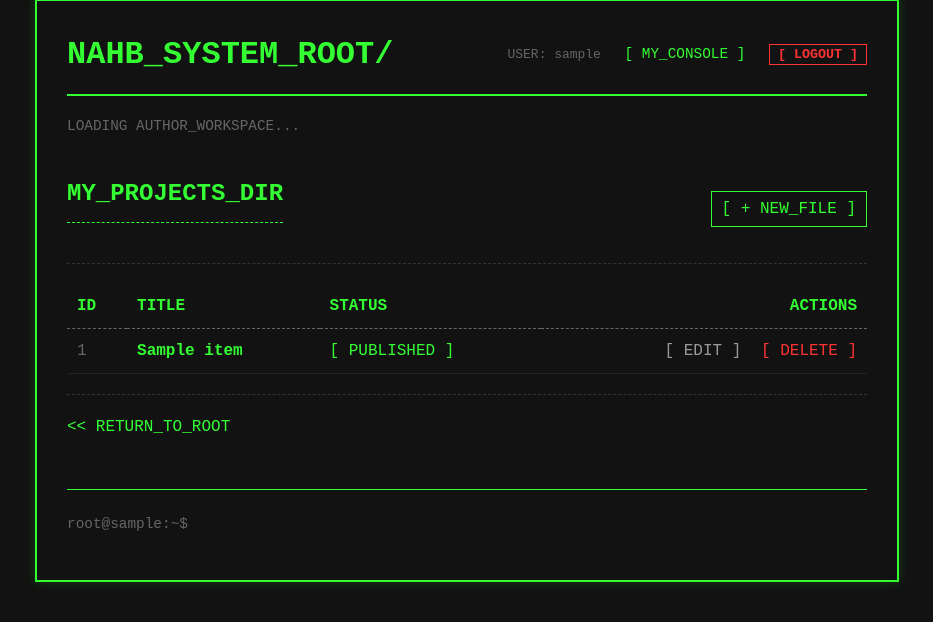
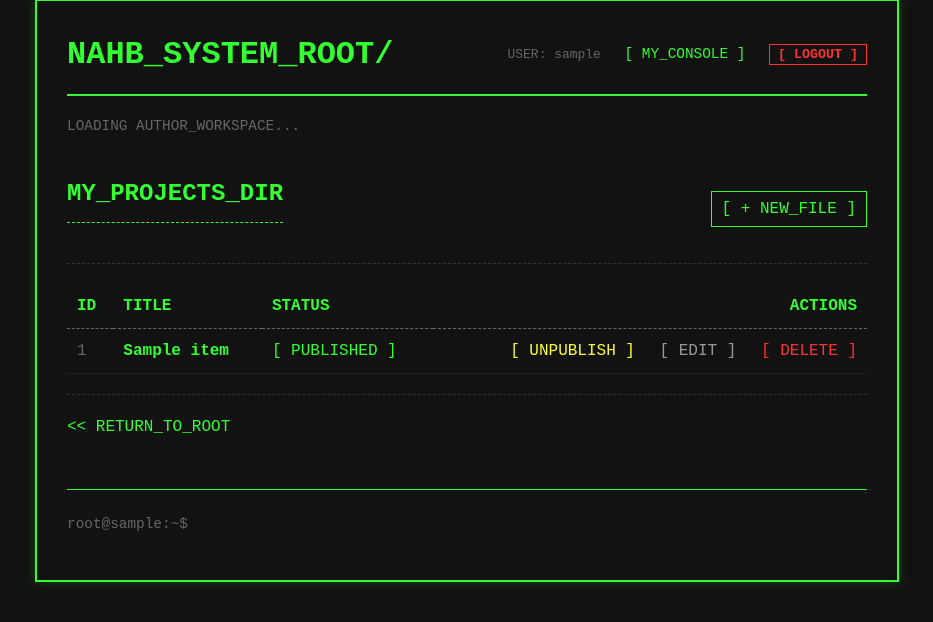
Before and after one commit to cstucke/nahbAdventureBook, a Django app: page /dashboard/ in a window 1280 px wide. Shown: the part 41-663 px from the top of the page, without its empty margins (173-1106 px from the left). Run offline with Django 5.2, Linux system fonts and the light colour scheme; a user stored in the database is signed in; tables that the repository leaves empty hold one stand-in row (values such as "Sample post"); a database or web service that is not in the repository returns one stand-in record (values such as "Sample title"); data that the repository does not hold is empty.

Commit message:
feat: Implemented publish actions in personal stories directory

```diff
--- a/django_app/game/templates/game/my_stories.html
+++ b/django_app/game/templates/game/my_stories.html
@@ -30,18 +30,27 @@
             <td style="padding: 10px;">
                 <strong>{{ story.title }}</strong>
             </td>
-                <td style="padding: 10px;">
+            <td style="padding: 10px; white-space: nowrap;">
                 {% if story.status == 'published' %}
                 <span style="color: #33ff33;">[ PUBLISHED ]</span>
                 {% elif story.status == 'suspended' %}
                 <span style="color: #ff3333;">[ SUSPENDED ]</span>
                 {% else %}
-                        <span style="color: #ffff33;">[ DRAFT ]</span>
+                <span style="color: #ffff33; opacity: 0.8;">[ DRAFT ]</span>
                 {% endif %}
             </td>
-                <td style="padding: 10px; text-align: right;">
-                    <a href="#" style="color: #999; margin-right: 10px;">[ EDIT ]</a>
-                    <a href="{% url 'delete_story' story.id %}" style="color: #ff3333;" onclick="return confirm('WARNING: DELETE FILE? THIS CANNOT BE UNDONE.');">
+
+            <td style="padding: 10px; text-align: right; white-space: nowrap;">
+                {% if story.status != 'suspended' %}
+                <a href="{% url 'publish_story' story.id %}" style="color: #ffff33; margin-right: 15px;">
+                    {% if story.status == 'published' %}[ UNPUBLISH ]{% else %}[ PUBLISH ]{% endif %}
+                </a>
+                {% endif %}
+
+                <a href="#" style="color: #999; margin-right: 15px;">[ EDIT ]</a>
+
+                <a href="{% url 'delete_story' story.id %}" style="color: #ff3333;"
+                    onclick="return confirm('WARNING: DELETE FILE? THIS CANNOT BE UNDONE.');">
                     [ DELETE ]
                 </a>
             </td>
--- a/django_app/game/urls.py
+++ b/django_app/game/urls.py
@@ -11,4 +11,5 @@ urlpatterns = [
     path('dashboard/', views.my_stories, name='my_stories'),
     path('story/new/', views.create_story, name='create_story'),
     path('story/<int:story_id>/delete/', views.delete_story, name='delete_story'),
+    path('story/<int:story_id>/publish/', views.publish_story, name='publish_story'),
 ]
--- a/django_app/game/views.py
+++ b/django_app/game/views.py
@@ -79,6 +79,21 @@ def delete_story(request, story_id):
     except requests.RequestException:
         pass
 
+    return redirect('my_stories')
+
+@login_required
+def publish_story(request, story_id):
+    res = requests.get(f"{settings.FLASK_API_URL}/stories/{story_id}")
+    if res.status_code == 200:
+        story = res.json()
+        if story.get('author_id') == request.user.id:
+            new_status = 'published' if story.get('status') == 'draft' else 'draft'
+
+            requests.put(
+                f"{settings.FLASK_API_URL}/stories/{story_id}",
+                json={'status': new_status},
+                headers=get_headers()
+            )
     return redirect('my_stories')
 
 # Public Views
```
Lines whose indentation alone changed are shown as unchanged.
